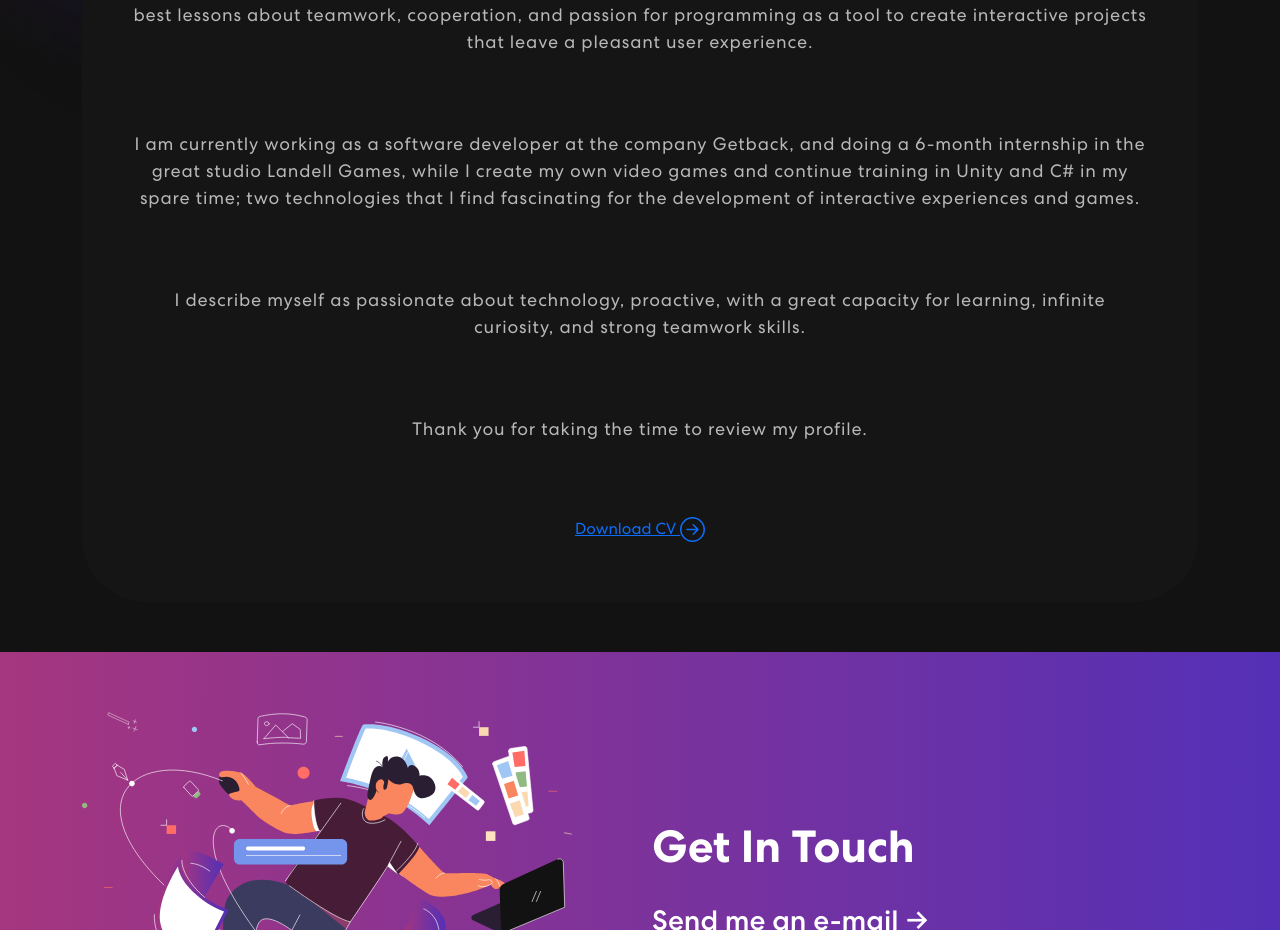
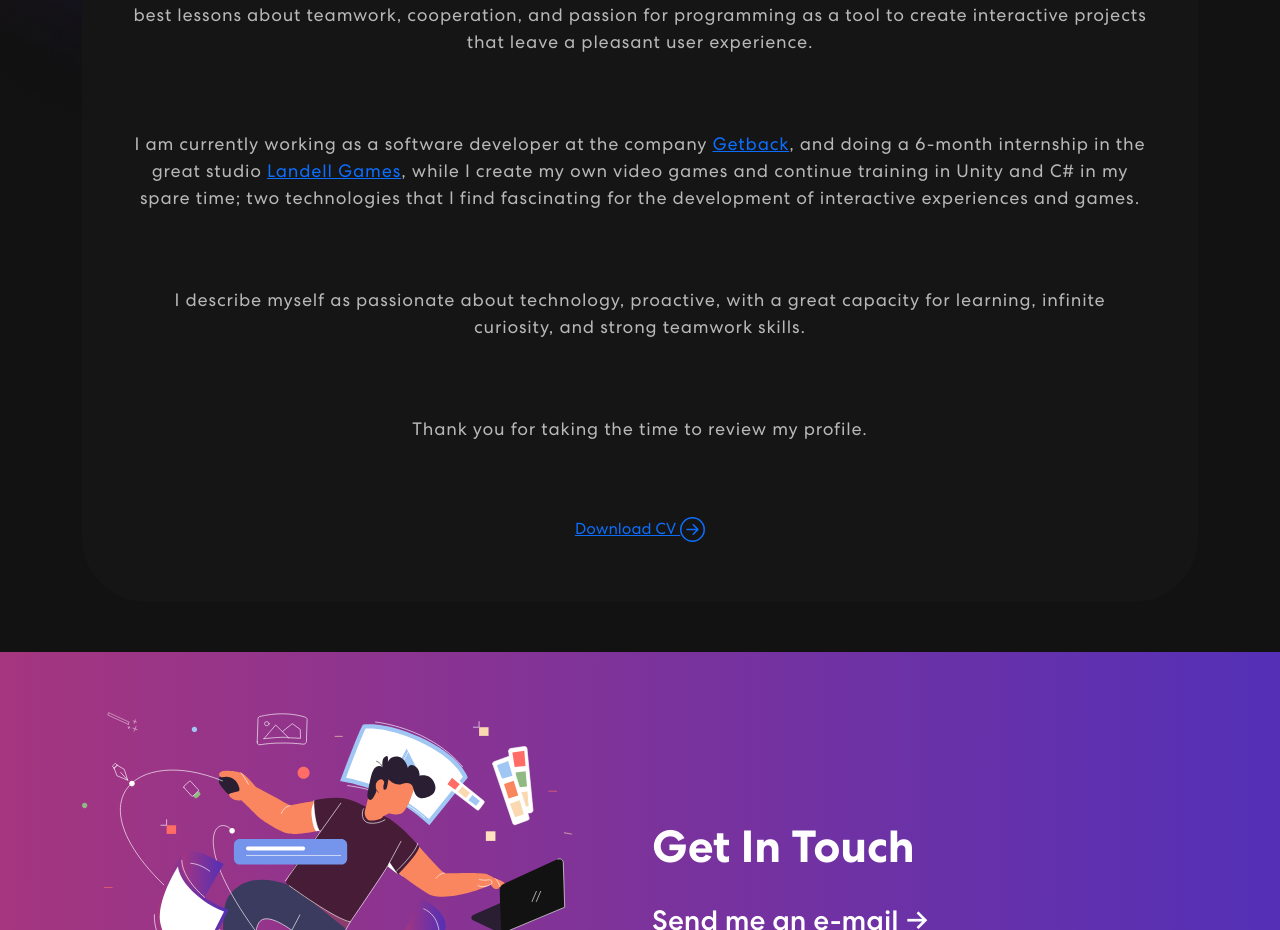
Before and after one commit to tomasfv/SoftwareDevPortfolio, a React (Create React App) app: page / in a window 1280 px wide. Shown: the part 3048-3978 px from the top of the page. Built offline with nearby package versions, Linux system fonts and the light colour scheme; no server answers.

Commit message:
mod links

```diff
--- a/src/components/About.js
+++ b/src/components/About.js
@@ -42,7 +42,7 @@ export const About = () => {
                             <p>From Music Composer to Software Developer... since I was a child I have always been fascinated by technology and interactive experiences, but it was when I got into the video games industry that I discovered programming and set out to learn how to code.</p>
                             <p>My beginnings in video game development were as a Sound Designer and Music Composer, using technologies such as Wwise, Cubase, izotope, Unity, and C#, among other useful tools for the creation and implementation of audio assets and dynamic music within video games. At this stage, I composed music and designed sounds for more than 5 video games, some in Game Jam events and others developed with teams independently. Undoubtedly, these experiences were my biggest motivation to understand that this world is the one I am most passionate about and that the path I want to follow will always be linked to technology in one way or another.</p>
                             <p>Feeling that I had reached my threshold with self-learning C#, I decided to give programming an academic boost and enrolled in a Full Stack Web Development Bootcamp at Henry Academy, where I learned everything from the basics of programming with Javascript to the development of frontend web applications with React, backend with Nodejs and databases with PostgreSQL, among other technologies such as HTML, CSS, TypeScript, React Native, Sequelize, Redux, Git, Github, etc. On the other hand, I met excellent people from whom I took the best lessons about teamwork, cooperation, and passion for programming as a tool to create interactive projects that leave a pleasant user experience.</p>
-                            <p>I am currently working as a software developer at the company Getback, and doing a 6-month internship in the great studio Landell Games, while I create my own video games and continue training in Unity and C# in my spare time; two technologies that I find fascinating for the development of interactive experiences and games.</p>
+                            <p>I am currently working as a software developer at the company <a href="https://getback.tech/" target="_blank">Getback</a>, and doing a 6-month internship in the great studio <a href="https://www.landellgames.com/" target="_blank">Landell Games</a>, while I create my own video games and continue training in Unity and C# in my spare time; two technologies that I find fascinating for the development of interactive experiences and games.</p>
                             <p>I describe myself as passionate about technology, proactive, with a great capacity for learning, infinite curiosity, and strong teamwork skills.</p>
                             <p>Thank you for taking the time to review my profile.</p>
                             <button><a href="https://drive.google.com/file/d/1q_RRHJKE--kv2MkcnoW4SpYJJfIIxgCG/view?usp=sharing" target="_blank">Download CV <ArrowRightCircle size={25} /></a></button>
```
